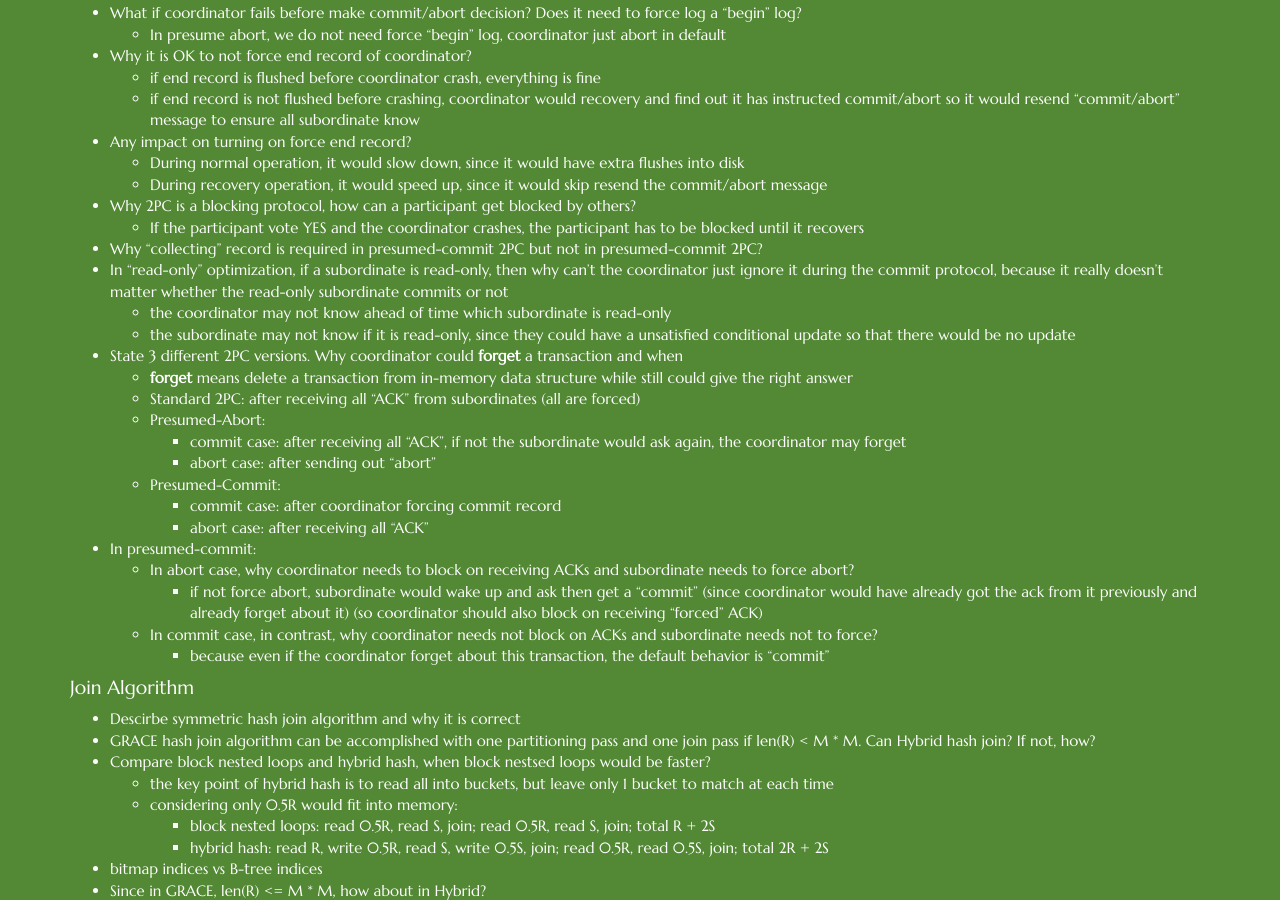
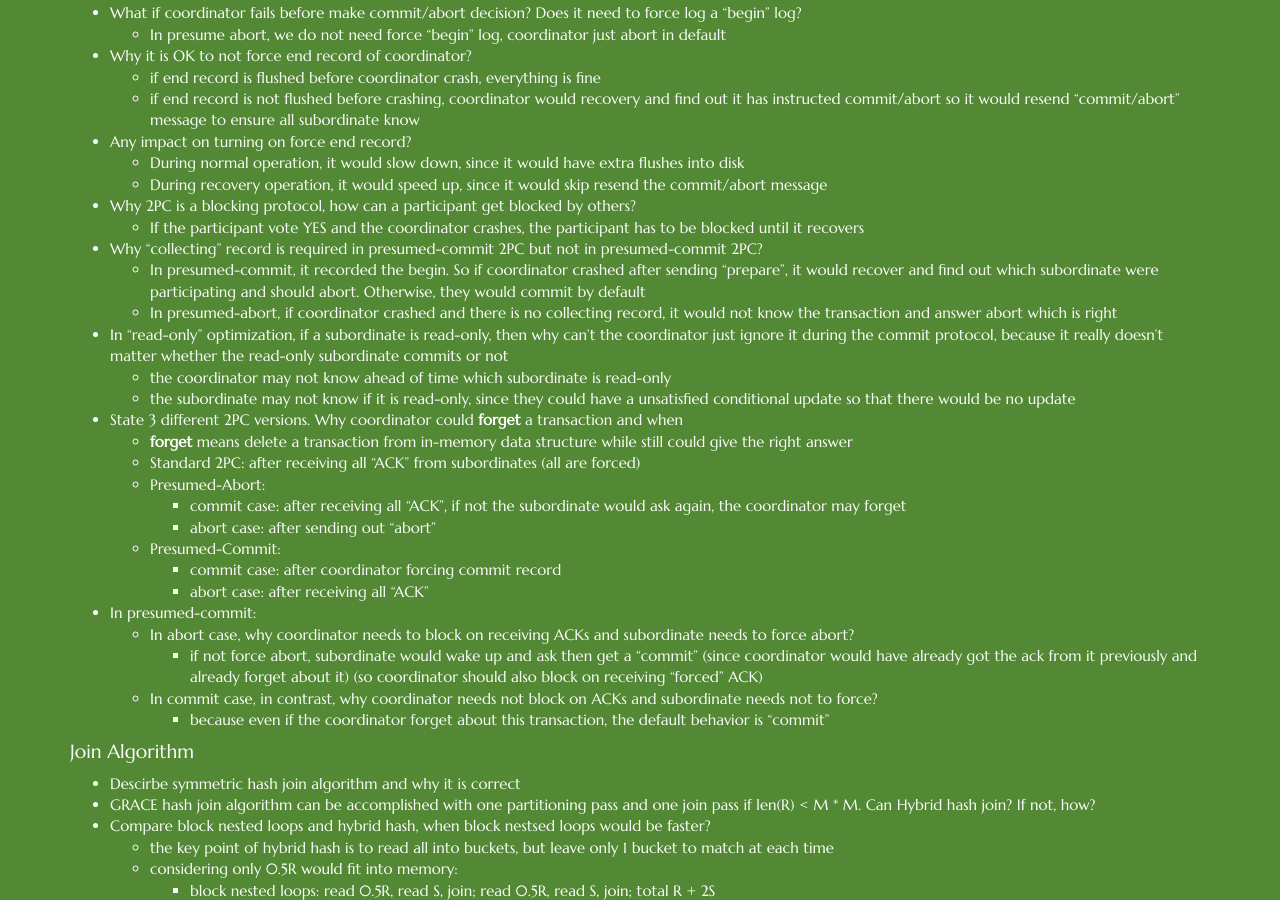
Before and after one commit to luozhaoyu/luozhaoyu.github.io, a Jekyll site: the page built from _posts/2015-02-17-DB-topics-recovery.md, in a window 1280 px wide and 900 px high, scrolled down 6708 px. Built offline with Jekyll 4.4.1, drawn with Linux system fonts in a browser that asks for light colours; nearby versions of some CDN libraries; Markdown is read by kramdown in place of the engine named in the settings.

Commit message:
finish midterm question

```diff
--- a/_posts/2015-02-17-DB-topics-recovery.md
+++ b/_posts/2015-02-17-DB-topics-recovery.md
@@ -322,6 +322,8 @@ GraceJoin is faster:
 * Why 2PC is a blocking protocol, how can a participant get blocked by others?
     * If the participant vote YES and the coordinator crashes, the participant has to be blocked until it recovers
 * Why "collecting" record is required in presumed-commit 2PC but not in presumed-commit 2PC?
+    * In presumed-commit, it recorded the begin. So if coordinator crashed after sending "prepare", it would recover and find out which subordinate were participating and should abort. Otherwise, they would commit by default
+    * In presumed-abort, if coordinator crashed and there is no collecting record, it would not know the transaction and answer abort which is right
 * In "read-only" optimization, if a subordinate is read-only, then why can’t the coordinator just ignore it during the commit protocol, because it really doesn’t matter whether the read-only subordinate commits or not
     * the coordinator may not know ahead of time which subordinate is read-only
     * the subordinate may not know if it is read-only, since they could have a unsatisfied conditional update so that there would be no update
```
